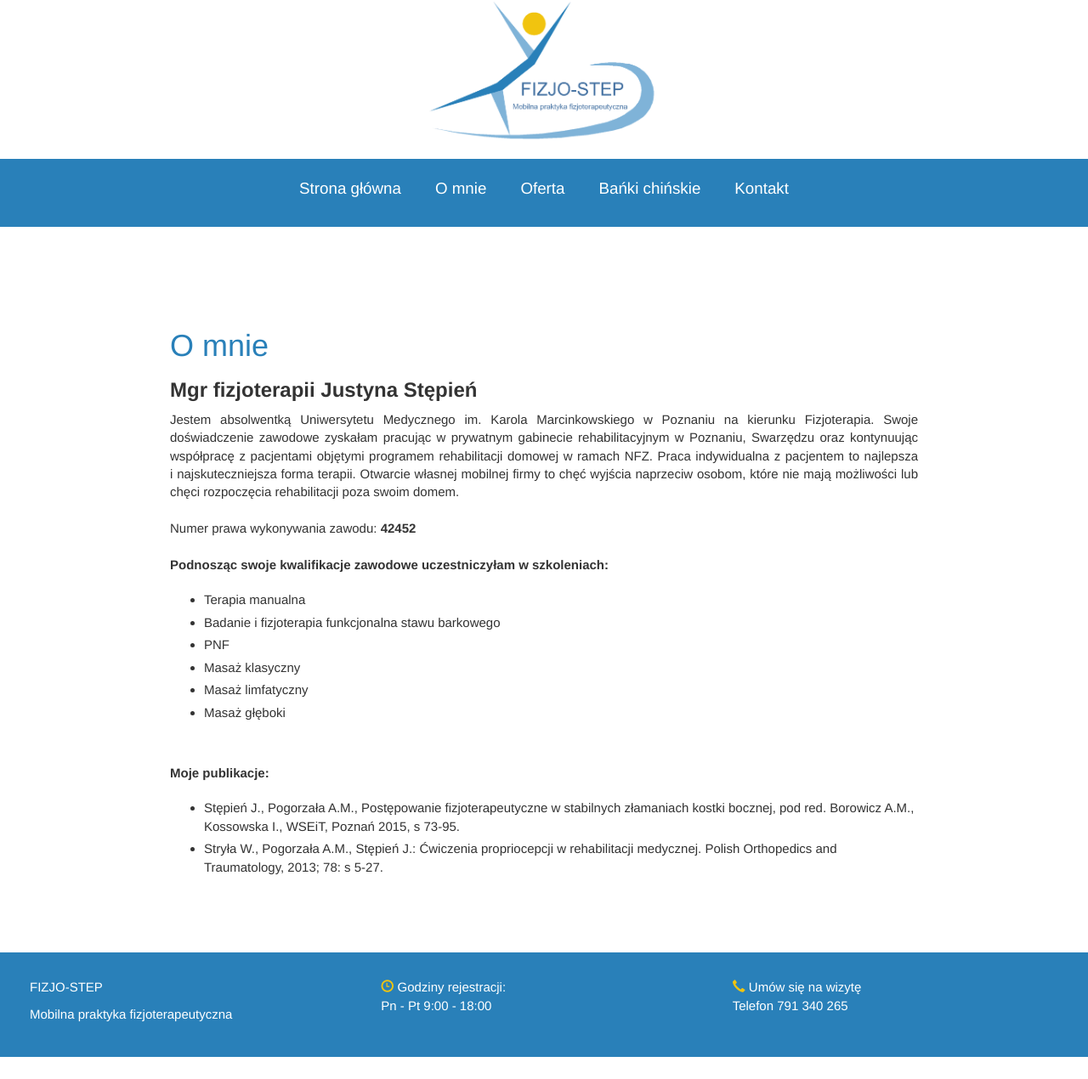
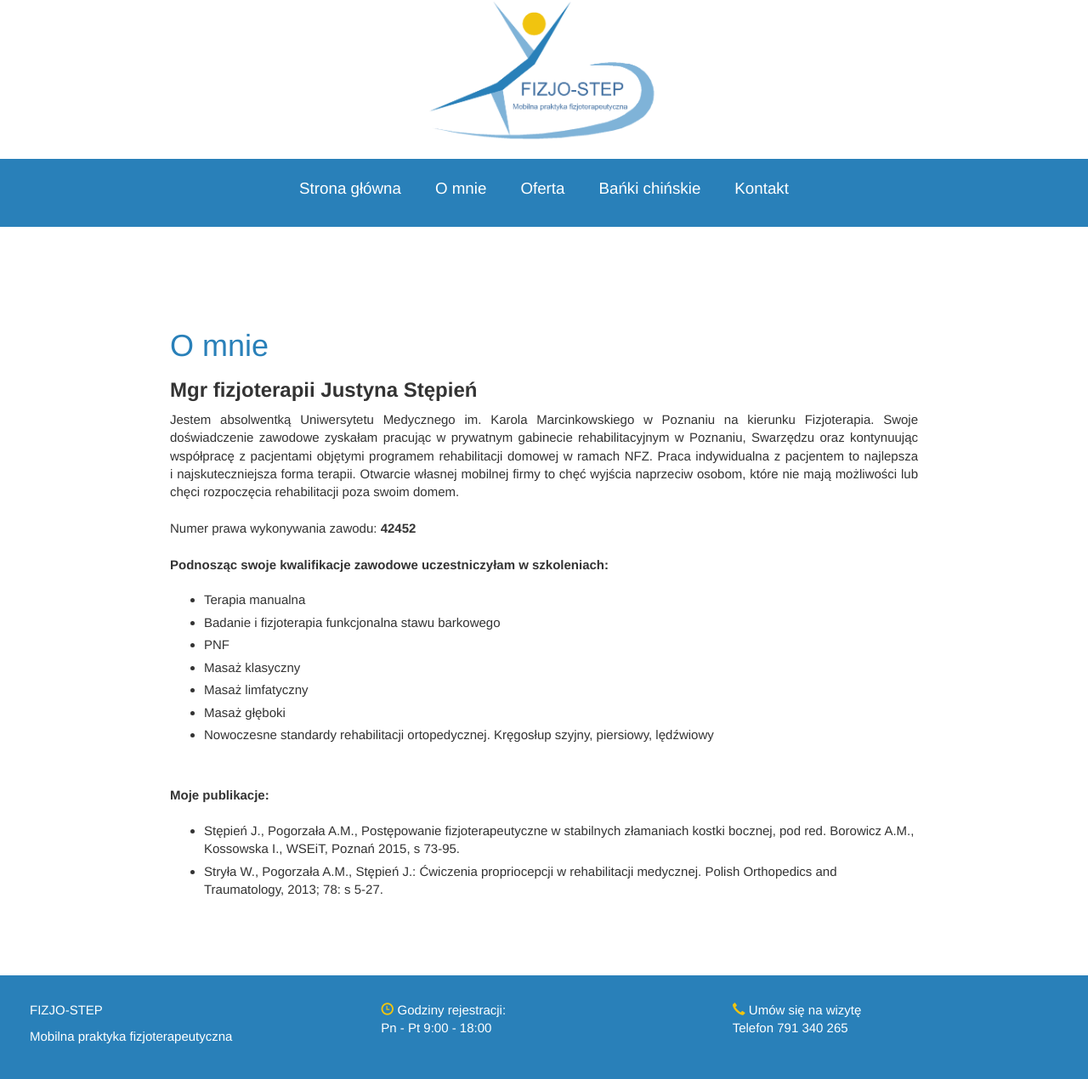
Before and after one commit to Racmo/fizjo-step, a Jekyll site: the page built from o-mnie.md, in a window 1280 px wide. Shown: the whole page at 85% size. Built offline with Jekyll 4.4.1, drawn with Linux system fonts in a browser that asks for light colours; nearby versions of some CDN libraries; before the commit the page ends 1244 px from its top, so only the background shows below that.

Commit message:
Minor content changes.

```diff
--- a/_layouts/kontakt.html
+++ b/_layouts/kontakt.html
@@ -15,7 +15,6 @@
 			<div class="col-md-12">
 				<div class="well">
 					<p>Rejestracja wizyt od poniedziałku do piątku w godzinach <b>9:00-18:00</b> </p>
-					<p><span class="glyphicon">&#xe086;</span> W trakcie wizyt nie odbieram telefonu, oddzwonię.</p>
 				</div>
 			</div>
 
--- a/_layouts/o-mnie.html
+++ b/_layouts/o-mnie.html
@@ -19,6 +19,7 @@
 					<li>Masaż klasyczny</li>
 					<li>Masaż limfatyczny</li>
 					<li>Masaż głęboki</li>
+					<li>Nowoczesne standardy rehabilitacji ortopedycznej. Kręgosłup szyjny, piersiowy, lędźwiowy</li>
 				</ul>
 				<b>Moje publikacje:</b>
 				<ul>
```
